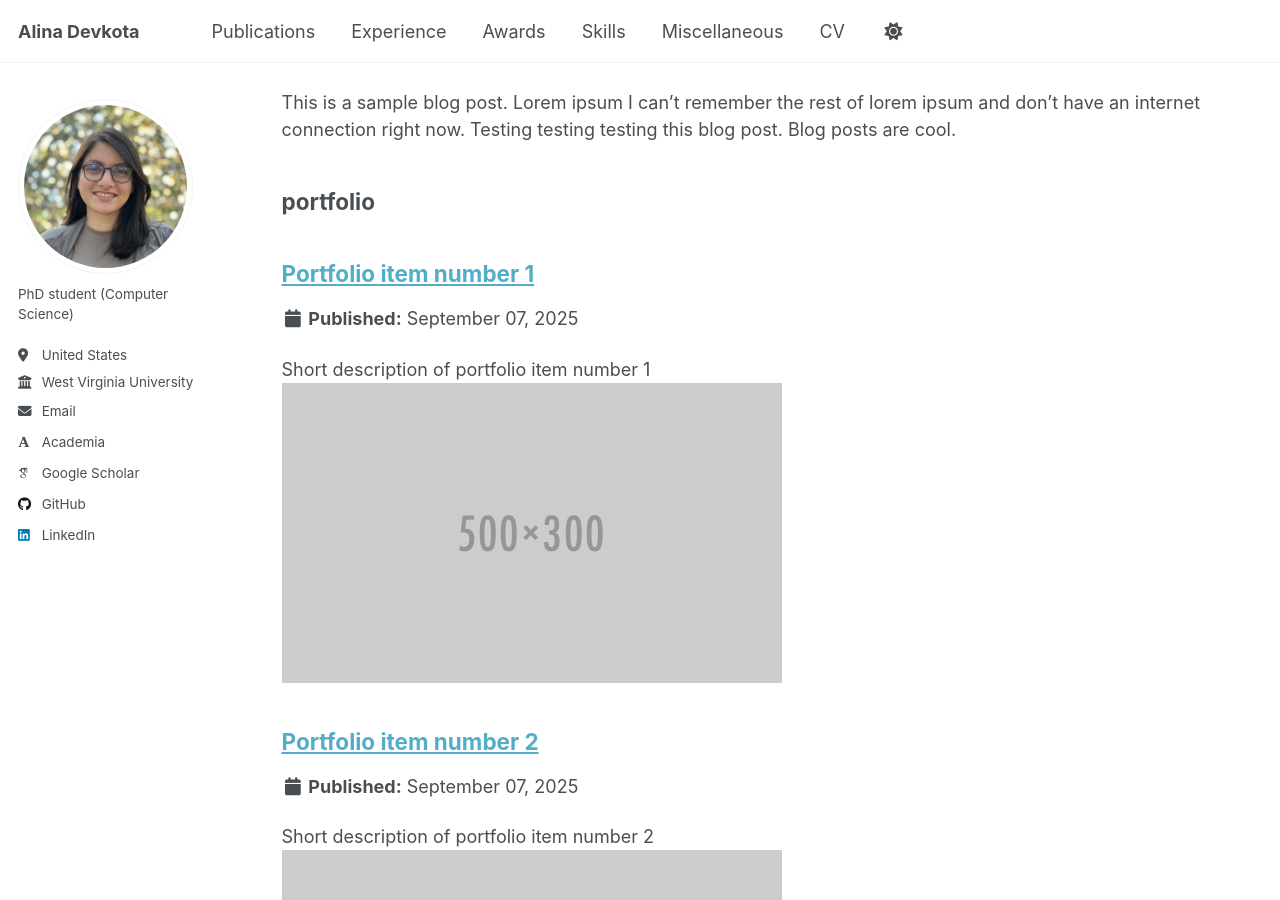
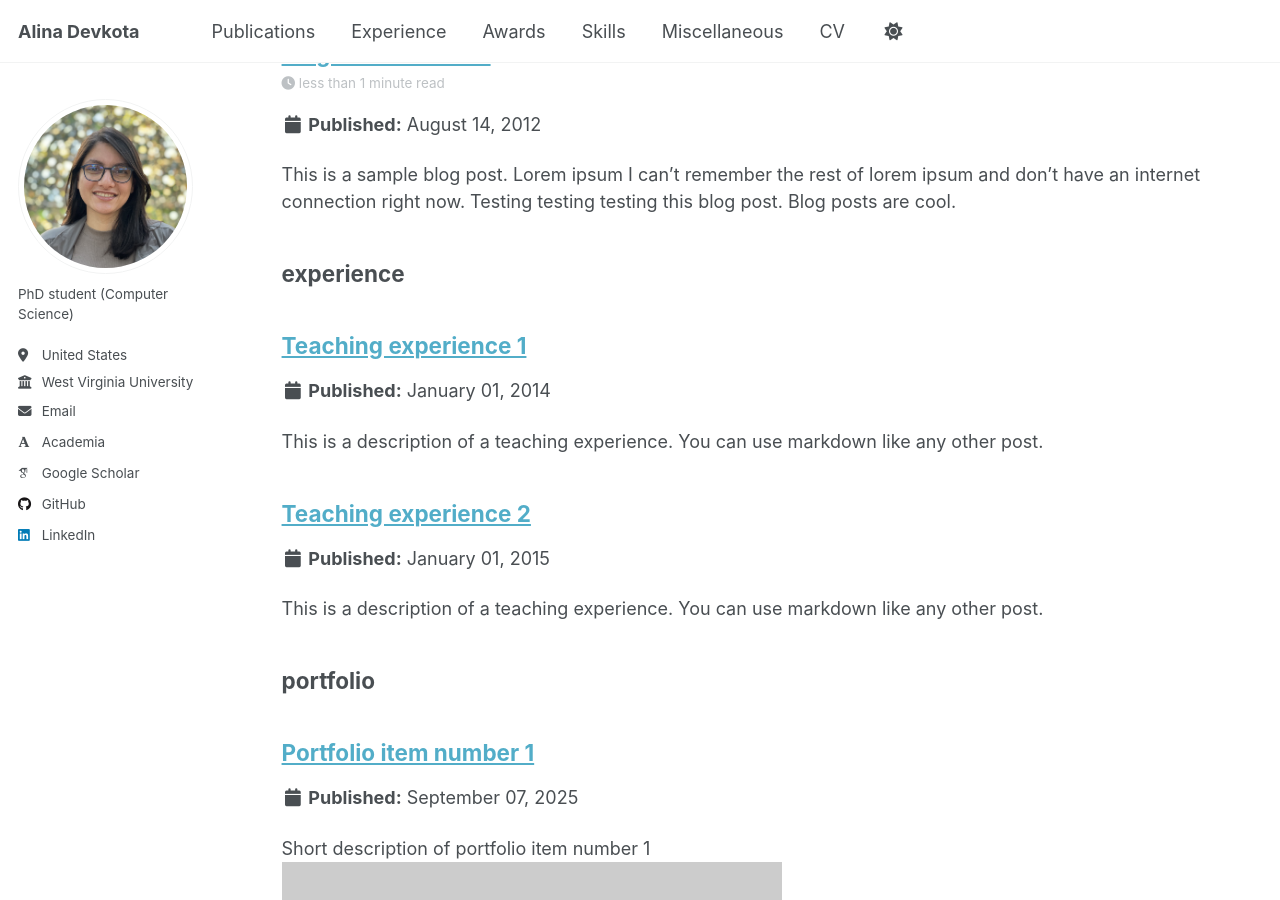
Before and after one commit to alinadevkota/Portfolio, a Jekyll site: the page built from _pages/sitemap.md, in a window 1280 px wide and 900 px high, scrolled down 2714 px. Built offline with Jekyll 4.4.1, drawn with Linux system fonts in a browser that asks for light colours; some web fonts are replaced; a script that is not in the unit is left out.

Commit message:
update experience

```diff
--- a/_config.yml
+++ b/_config.yml
@@ -229,6 +229,9 @@
   talks:
     output: true
     permalink: /:collection/:path/
+  experience:
+    output: true
+    permalink: /:collection/:path/
 
 
 # These settings control how pages and collections are included in the site
@@ -286,6 +289,15 @@
       layout: talk
       author_profile: true
       share: true
+  # _experience
+  - scope:
+      path: ""
+      type: experience
+    values:
+      layout: single
+      author_profile: true
+      share: true
+      comments: true
 
 
 # Sass/SCSS
--- /dev/null
+++ b/_experience/2014-spring-teaching-1.md
@@ -0,0 +1,20 @@
+---
+title: "Teaching experience 1"
+collection: teaching
+type: "Undergraduate course"
+permalink: /teaching/2014-spring-teaching-1
+venue: "University 1, Department"
+date: 2014-01-01
+location: "City, Country"
+---
+
+This is a description of a teaching experience. You can use markdown like any other post.
+
+Heading 1
+======
+
+Heading 2
+======
+
+Heading 3
+======
--- /dev/null
+++ b/_experience/2015-spring-teaching-2.md
@@ -0,0 +1,20 @@
+---
+title: "Teaching experience 2"
+collection: teaching
+type: "Workshop"
+permalink: /teaching/2015-spring-teaching-1
+venue: "University 1, Department"
+date: 2015-01-01
+location: "City, Country"
+---
+
+This is a description of a teaching experience. You can use markdown like any other post.
+
+Heading 1
+======
+
+Heading 2
+======
+
+Heading 3
+======
```
Also changed, not shown: _pages/experience.html (added, +12 -0 lines).
